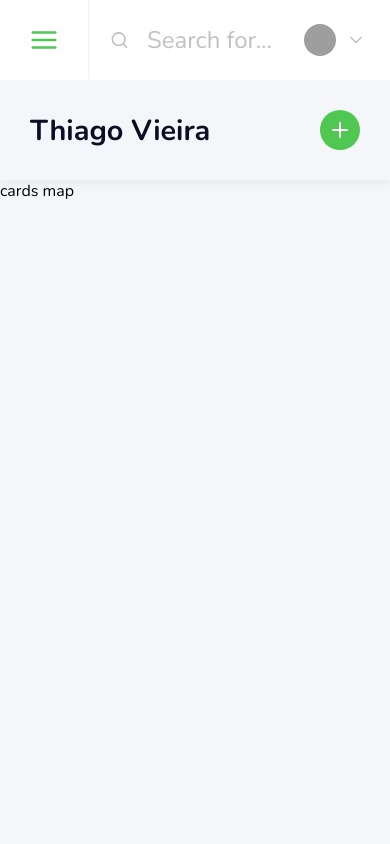
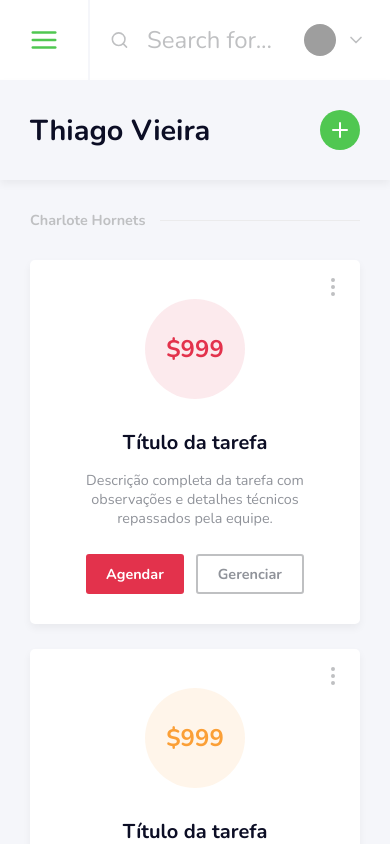
Before and after one commit to bazithiago/payment-service, a React (Create React App) app: page / in a window 390 px wide. Shown: the top 844 px of the page. Built offline with nearby package versions, Linux system fonts and the light colour scheme; grey boxes are pictures that could not be loaded.

Commit message:
CardsList - update mobile flexbox

```diff
--- a/src/components/Navbar/NavList/index.js
+++ b/src/components/Navbar/NavList/index.js
@@ -25,7 +25,6 @@ const NavListStyles = styled.div`
         }
 
         span {
-            font-family: Roboto, sans-serif;
             font-size: 1.4rem;
             margin-left: 100px;
         }
--- a/src/components/Cards/index.js
+++ b/src/components/TasksFeed/Cards/index.js
@@ -1,7 +1,7 @@
 import React from 'react';
 import styled from 'styled-components';
 import * as Icon from 'react-feather';
-import Button from '../_Buttons'
+import Button from '../../_Buttons'
 
 
 export const CardStyle = styled.div`
@@ -23,35 +23,38 @@ export const CardStyle = styled.div`
     }
 
     & > span {
-        width: 120px;
-        height: 120px;
+        width: 100px;
+        height: 100px;
         border-radius: 50%;
         background-color: rgba(0, 217, 110,0.1);
         color: var(--primary);
         display: flex;
         justify-content: center;
         align-items: center;
-        font-family: Roboto;
-        font-style: normal;
-        font-weight: 500;
-        font-size: 1.8rem;
+        font-weight: 700;
+        font-size: 1.5rem;
         margin: 0 0 30px 0;
     }
 
     h1 {
         font-weight: bold;
-        font-size: 1.5rem;
+        font-size: 1.25rem;
         color: var(--grey-one);
     }
 
     p {
-        font-style: normal;
         font-weight: normal;
         font-size: 0.9rem;
         line-height: 1.2rem;
         text-align: center;
         color: var(--grey-two);
         margin: 15px 0 25px 0;
+
+        overflow: hidden;
+        text-overflow: ellipsis;
+        display: -webkit-box;
+        -webkit-line-clamp: 3; /* number of lines to show */
+        -webkit-box-orient: vertical;
     }
 
     ${(props)=>{
@@ -63,13 +66,18 @@ export const CardStyle = styled.div`
                 }
 
                 & > div {
-                    width: 100%;
                     display: grid;
-                    grid-template-columns: 50% 50%;
-                    gap: 5%;
-                    justify-content: center;
+                    grid-auto-flow: column;
+                    gap: 12px;
+
+                    & > button {
+                        padding: 8px 20px;
                 }
+
+                }
+
             `);
+
         } else if(props.status === 'toDo'){
             return(`
                 span {
@@ -81,20 +89,27 @@ export const CardStyle = styled.div`
         }
     }}
 
-    @media (min-width: 480px) {
-        max-width: 380px;
-    }
+
+@media screen and (min-width: 480px) {
+    max-width: 280px;
+}
+
+@media screen and (min-width: 1024px) {
+    width: 15vw;
+    min-width: 280px;
+    min-height: 365px;
+}
 `
 
 const AllRight = styled.div`
     display: flex;
     align-items: center;
-    margin-bottom: -3px;
+    height: 20px;
+    padding: 20px 0;
+
 
     & span {
-        font-family: Roboto;
-        font-style: normal;
-        font-weight: bold;
+        font-weight: 700;
         font-size: 0.9rem;
         text-align: center;
         text-transform: uppercase;
--- a/src/components/TasksFeed/InfoBar/index.js
+++ b/src/components/TasksFeed/InfoBar/index.js
@@ -47,7 +47,7 @@ const InfoBarStyles = styled.div`
         box-shadow: none;
         display: flex;
         justify-content: space-between;
-        padding: 0 35px 0 0;
+        padding: 0 32px 0 0;
 
         & > :nth-child(2) {                //icon mobile
             display: none;
--- a/src/components/TasksFeed/index.js
+++ b/src/components/TasksFeed/index.js
@@ -2,7 +2,8 @@ import React from 'react';
 import styled from 'styled-components';
 import InfoBar from './InfoBar';
 import ClientInfo from './ClientInfo'
-import Card from '../Cards';
+import Card from './Cards';
+import Separator from '../_Separator';
 
 
 const FeedStyles = styled.div`
@@ -19,18 +20,37 @@ const FeedStyles = styled.div`
         & > :nth-child(1) {
             display: flex;
             flex-direction: column;
-            padding: 0 35px 0 70px;
+            padding: 0 30px 0 70px;
         }
     }
 `
 
 const CardsList = styled.div`
     width: 100%;
-    padding: 0 30px;
+    padding: 30px 30px 0 30px;
     display: flex;
-    justify-content: center;
+    flex-direction: column;
+    justify-content: flex-start;
     align-items: center;
-    flex-direction: column;
+
+    @media screen and (min-width: 768px) {
+        flex-direction: row;
+        flex-wrap: wrap;
+        justify-content: space-around;
+        align-content: flex-start;
+    }
+
+
+    @media screen and (min-width: 1200px) {
+        padding: 0 20px 0 0;
+        flex-direction: row;
+        align-items: flex-start;
+        flex-wrap: wrap;
+        justify-content: space-between;
+        overflow-y: auto;
+        overflow-x: hidden;
+        height: 100vh;
+    }
 `
 export const clientInfosData = {
     photo: '',
@@ -54,8 +74,8 @@ const TasksFeed = ({ userName }) => {
 		<FeedStyles>
             <div>
                 <InfoBar userName={userName} />
-                <p>cards map</p>
-                {/* <CardsList>
+                <CardsList>
+                    <Separator hrColor='var(--grey-four)'>Charlote Hornets</Separator>
                         <Card
                             status='late'
                             taskValue='999'
@@ -74,10 +94,15 @@ const TasksFeed = ({ userName }) => {
                             taskTitle='Título da tarefa'
                             taskDescription='Descrição completa da tarefa com observações e detalhes técnicos repassados pela equipe. '
                         />
+                        <Card
+                            status='okay'
+                            taskValue='999'
+                            taskTitle='Título da tarefa'
+                            taskDescription='Descrição completa da tarefa com observações e detalhes técnicos repassados pela equipe. '
+                        />
 
-                    <p>Aqui entra o map</p>
 
-                </CardsList> */}
+                </CardsList>
             </div>
 
             <ClientInfo clientInfosData={clientInfosData}/>
--- a/src/components/_Separator/index.js
+++ b/src/components/_Separator/index.js
@@ -14,17 +14,17 @@ const SeparatorStyles = styled.div`
         }
 
         hr {
-            margin: 10px 0 0 15px;
+            margin: ${props => props.margins ? props.margins : '10px 0 0 15px'};
             flex: 1;
             border: 0;
             height: 0;
-            border-top: 1px solid var(--background);
+            border-top: 1px solid ${props => props.hrColor ? props.hrColor : 'var(--background)'};
         }
 `
 
-const Separator = ({ children }) => {
+const Separator = ({ children, hrColor, margins }) => {
     return(
-        <SeparatorStyles>
+        <SeparatorStyles hrColor={hrColor} margins={margins}>
             <span>{children}</span>
             <hr />
         </SeparatorStyles>
--- a/src/globalStyles.js
+++ b/src/globalStyles.js
@@ -16,6 +16,7 @@ const GlobalStyle = createGlobalStyle`
     --grey-one: #0C0E25;
     --grey-two: #90939A;
     --grey-three: #BFC0C2;
+    --grey-four: #ebebec;
     --white: #FFFFFF;
     --background: #F5F6FA;
     --red-alert: #E3324C;
```
Lines whose indentation alone changed are shown as unchanged.
